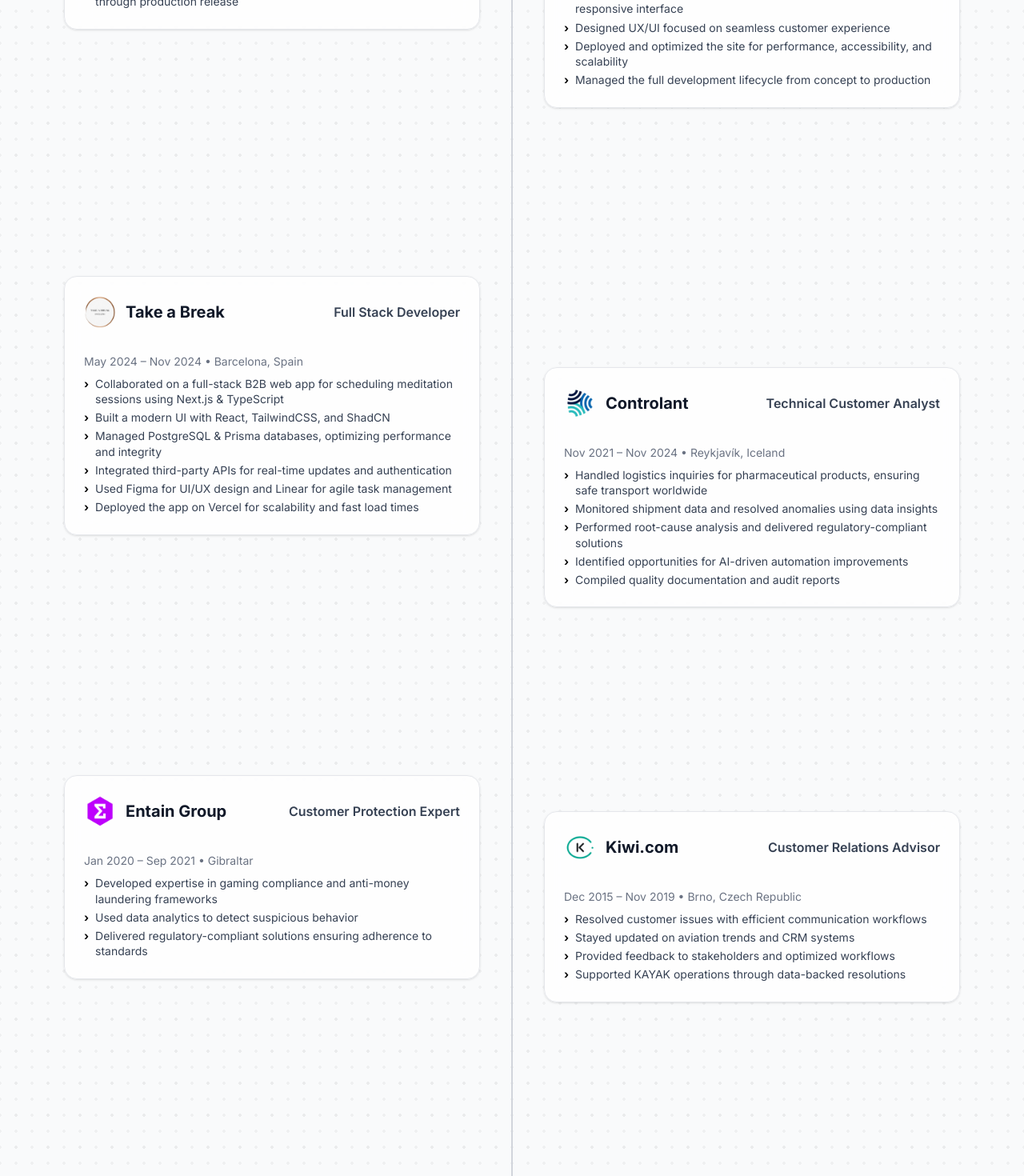
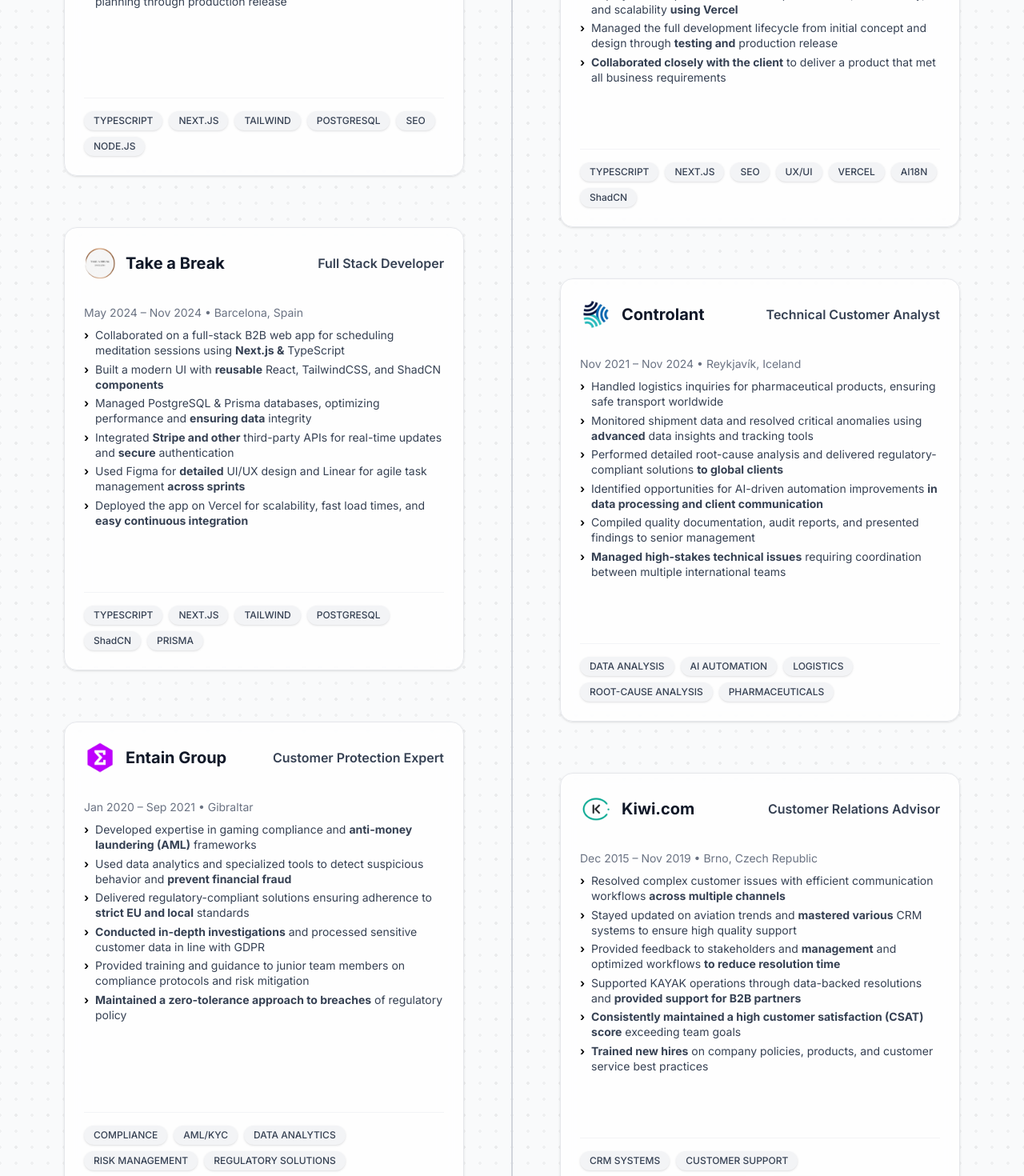
Before and after one commit to lukaskourilcz/nxt-portfolio, a Next.js app: page / in a window 1280 px wide. Shown: the part 1300-2770 px from the top of the page at 80% size. Built offline with nearby package versions, Linux system fonts and the light colour scheme; no server answers; a web font is replaced by a local one.

Commit message:
experience description updated

```diff
--- a/src/app/components/experience/page.js
+++ b/src/app/components/experience/page.js
@@ -20,6 +20,14 @@
         "Assisted with deployment and optimized the site for speed, accessibility, and scalability",
         "Collaborated across departments to guide the project from planning through production release",
       ],
+      tags: [
+        "TYPESCRIPT",
+        "NEXT.JS",
+        "TAILWIND",
+        "POSTGRESQL",
+        "SEO",
+        "NODE.JS",
+      ],
     },
     {
       company: "Autodoprava Kopeček",
@@ -28,11 +36,21 @@
       period: "Jan 2025 – Feb 2025",
       location: "Brno, Czech Republic",
       responsibilities: [
-        "Developed the website using Next.js, ensuring a modern, high-performance, and SEO-friendly platform",
-        "Implemented UI components from ShadCN to create a sleek and responsive interface",
-        "Designed UX/UI focused on seamless customer experience",
-        "Deployed and optimized the site for performance, accessibility, and scalability",
-        "Managed the full development lifecycle from concept to production",
+        "Developed the website using Next.js, ensuring a modern, high-performance, and <strong>mobile-responsive</strong> SEO-friendly platform",
+        "Implemented UI components from ShadCN to create a sleek and <strong>visually appealing</strong> interface",
+        "Designed <strong>key aspects of the</strong> UX/UI focused on seamless customer experience and <strong>high conversion</strong>",
+        "Deployed and optimized the site for performance, accessibility, and scalability <strong>using Vercel</strong>",
+        "Managed the full development lifecycle from initial concept and design through <strong>testing and</strong> production release",
+        "<strong>Collaborated closely with the client</strong> to deliver a product that met all business requirements",
+      ],
+      tags: [
+        "TYPESCRIPT",
+        "NEXT.JS",
+        "SEO",
+        "UX/UI",
+        "VERCEL",
+        "AI18N",
+        "ShadCN",
       ],
     },
     {
@@ -42,12 +60,20 @@
       period: "May 2024 – Nov 2024",
       location: "Barcelona, Spain",
       responsibilities: [
-        "Collaborated on a full-stack B2B web app for scheduling meditation sessions using Next.js & TypeScript",
-        "Built a modern UI with React, TailwindCSS, and ShadCN",
-        "Managed PostgreSQL & Prisma databases, optimizing performance and integrity",
-        "Integrated third-party APIs for real-time updates and authentication",
-        "Used Figma for UI/UX design and Linear for agile task management",
-        "Deployed the app on Vercel for scalability and fast load times",
+        "Collaborated on a full-stack B2B web app for scheduling meditation sessions using <strong>Next.js &</strong> TypeScript",
+        "Built a modern UI with <strong>reusable</strong> React, TailwindCSS, and ShadCN <strong>components</strong>",
+        "Managed PostgreSQL & Prisma databases, optimizing performance and <strong>ensuring data</strong> integrity",
+        "Integrated <strong>Stripe and other</strong> third-party APIs for real-time updates and <strong>secure</strong> authentication",
+        "Used Figma for <strong>detailed</strong> UI/UX design and Linear for agile task management <strong>across sprints</strong>",
+        "Deployed the app on Vercel for scalability, fast load times, and <strong>easy continuous integration</strong>",
+      ],
+      tags: [
+        "TYPESCRIPT",
+        "NEXT.JS",
+        "TAILWIND",
+        "POSTGRESQL",
+        "ShadCN",
+        "PRISMA",
       ],
     },
     {
@@ -58,10 +84,18 @@
       location: "Reykjavík, Iceland",
       responsibilities: [
         "Handled logistics inquiries for pharmaceutical products, ensuring safe transport worldwide",
-        "Monitored shipment data and resolved anomalies using data insights",
-        "Performed root-cause analysis and delivered regulatory-compliant solutions",
-        "Identified opportunities for AI-driven automation improvements",
-        "Compiled quality documentation and audit reports",
+        "Monitored shipment data and resolved critical anomalies using <strong>advanced</strong> data insights and tracking tools",
+        "Performed detailed root-cause analysis and delivered regulatory-compliant solutions <strong>to global clients</strong>",
+        "Identified opportunities for AI-driven automation improvements <strong>in data processing and client communication</strong>",
+        "Compiled quality documentation, audit reports, and presented findings to senior management",
+        "<strong>Managed high-stakes technical issues</strong> requiring coordination between multiple international teams",
+      ],
+      tags: [
+        "DATA ANALYSIS",
+        "AI AUTOMATION",
+        "LOGISTICS",
+        "ROOT-CAUSE ANALYSIS",
+        "PHARMACEUTICALS",
       ],
     },
     {
@@ -71,9 +105,19 @@
       period: "Jan 2020 – Sep 2021",
       location: "Gibraltar",
       responsibilities: [
-        "Developed expertise in gaming compliance and anti-money laundering frameworks",
-        "Used data analytics to detect suspicious behavior",
-        "Delivered regulatory-compliant solutions ensuring adherence to standards",
+        "Developed expertise in gaming compliance and <strong>anti-money laundering (AML)</strong> frameworks",
+        "Used data analytics and specialized tools to detect suspicious behavior and <strong>prevent financial fraud</strong>",
+        "Delivered regulatory-compliant solutions ensuring adherence to <strong>strict EU and local</strong> standards",
+        "<strong>Conducted in-depth investigations</strong> and processed sensitive customer data in line with GDPR",
+        "Provided training and guidance to junior team members on compliance protocols and risk mitigation",
+        "<strong>Maintained a zero-tolerance approach to breaches</strong> of regulatory policy",
+      ],
+      tags: [
+        "COMPLIANCE",
+        "AML/KYC",
+        "DATA ANALYTICS",
+        "RISK MANAGEMENT",
+        "REGULATORY SOLUTIONS",
       ],
     },
     {
@@ -83,10 +127,19 @@
       period: "Dec 2015 – Nov 2019",
       location: "Brno, Czech Republic",
       responsibilities: [
-        "Resolved customer issues with efficient communication workflows",
-        "Stayed updated on aviation trends and CRM systems",
-        "Provided feedback to stakeholders and optimized workflows",
-        "Supported KAYAK operations through data-backed resolutions",
+        "Resolved complex customer issues with efficient communication workflows <strong>across multiple channels</strong>",
+        "Stayed updated on aviation trends and <strong>mastered various</strong> CRM systems to ensure high quality support",
+        "Provided feedback to stakeholders and <strong>management</strong> and optimized workflows <strong>to reduce resolution time</strong>",
+        "Supported KAYAK operations through data-backed resolutions and <strong>provided support for B2B partners</strong>",
+        "<strong>Consistently maintained a high customer satisfaction (CSAT) score</strong> exceeding team goals",
+        "<strong>Trained new hires</strong> on company policies, products, and customer service best practices",
+      ],
+      tags: [
+        "CRM SYSTEMS",
+        "CUSTOMER SUPPORT",
+        "STAKEHOLDER COMMUNICATION",
+        "AVIATION",
+        "WORKFLOW OPTIMIZATION",
       ],
     },
   ];
@@ -116,7 +169,7 @@
         whileInView="visible"
         transition={{ staggerChildren: 0.1 }}
         viewport={{ once: true }}
-        className="relative z-10 flex flex-col lg:block"
+        className="relative z-10 grid gap-10 lg:grid-cols-2 lg:gap-y-16 lg:grid-rows-auto lg:items-stretch"
       >
         {experiences.map((exp, i) => (
           <motion.div
@@ -126,13 +179,15 @@
               visible: { opacity: 1 },
             }}
             transition={{ duration: 0.4, ease: "easeOut" }}
-            className={`text-left relative lg:w-1/2 ${
+            className={`text-left relative h-full ${
               i % 2 === 0
-                ? "lg:pr-10 lg:ml-0"
-                : "lg:pl-10 lg:ml-auto lg:-translate-y-[210px]"
-            }`}
+                ? "lg:col-start-1 lg:pr-10"
+                : "lg:col-start-2 lg:pl-10"
+            }
+        ${i === 1 || i === 3 || i === 5 ? "lg:mt-16" : ""}
+      `}
           >
-            <Card className="bg-white/80 backdrop-blur-lg border border-gray-200 shadow-sm hover:shadow-lg transition rounded-2xl">
+            <Card className="bg-white/80 backdrop-blur-lg border border-gray-200 shadow-sm hover:shadow-lg transition rounded-2xl h-full">
               <CardHeader className="flex flex-col sm:flex-row sm:items-center sm:justify-between gap-3 pb-0">
                 <div className="flex items-center gap-3">
                   <Image
@@ -151,21 +206,36 @@
                 </span>
               </CardHeader>
 
-              <CardContent className="pt-2">
+              <CardContent className="pt-2 flex flex-col justify-between h-full">
+                <div>
                   <p className="text-xs sm:text-sm text-gray-500 mb-2">
                     {exp.period} • {exp.location}
                   </p>
-                <ul className="space-y-1 text-gray-700">
+                  <ul className="space-y-1 text-gray-700 mb-4">
                     {exp.responsibilities.map((res, j) => (
                       <li
                         key={j}
                         className="flex items-start gap-2 text-sm leading-snug"
                       >
                         <span className="text-black font-bold">›</span>
-                      <span>{res}</span>
+                        <span dangerouslySetInnerHTML={{ __html: res }} />
                       </li>
                     ))}
                   </ul>
+                </div>
+
+                {exp.tags && exp.tags.length > 0 && (
+                  <div className="pt-4 mt-auto border-t border-gray-100 flex flex-wrap gap-2">
+                    {exp.tags.map((tag, k) => (
+                      <span
+                        key={k}
+                        className="px-3 py-1 text-xs font-medium text-gray-700 bg-gray-100 rounded-full shadow-sm"
+                      >
+                        {tag}
+                      </span>
+                    ))}
+                  </div>
+                )}
               </CardContent>
             </Card>
           </motion.div>
```
Lines whose indentation alone changed are shown as unchanged.
